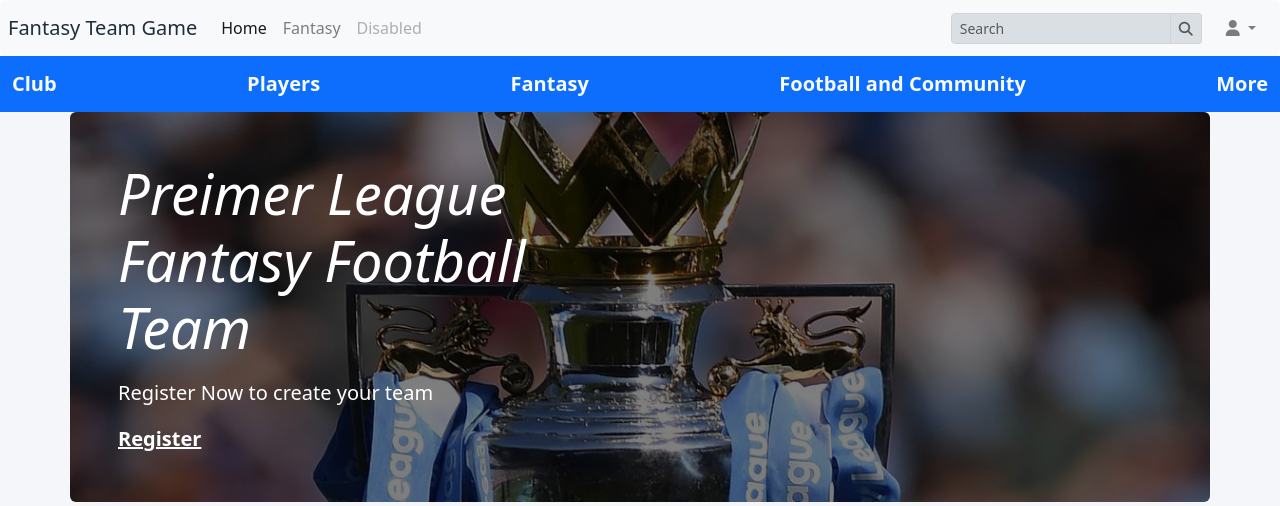
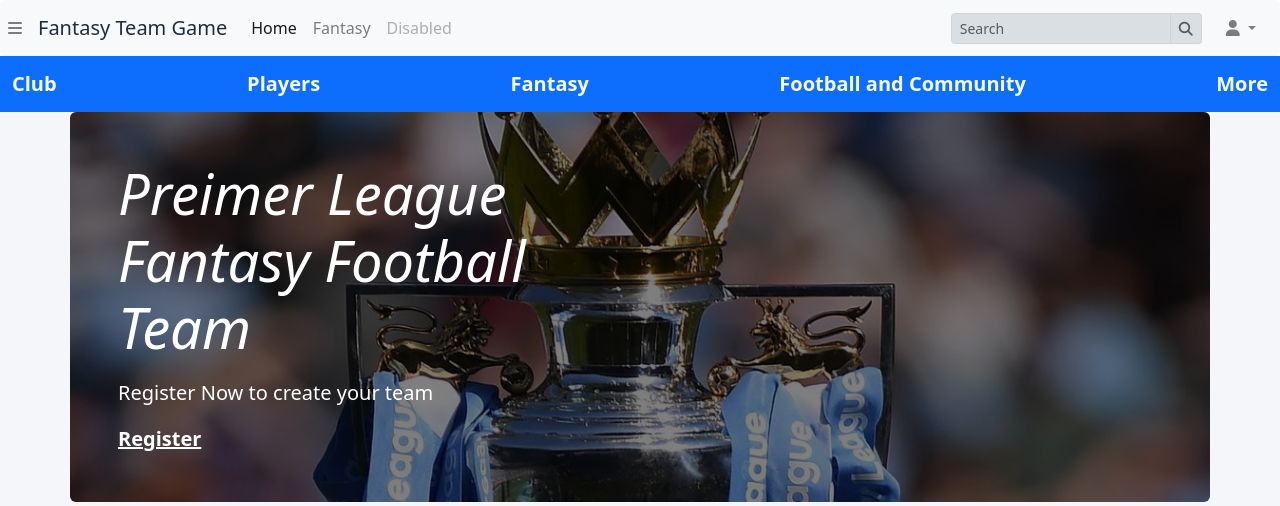
Before and after one commit to Nathius262/fantasy_team_game, a Django app: template templates/fantasy/index.html in a window 1280 px wide. Shown: the top 506 px of the page. Run offline with Django 4.2, Linux system fonts and the light colour scheme; the template is opened without the code that fills it, so the values that code supplies are empty; some libraries are stand-ins or nearby versions.

Commit message:
modified templates

```diff
--- a/templates/base.html
+++ b/templates/base.html
@@ -52,7 +52,7 @@
     {% endblock style %}
 
   </head>
-  <body class="sidebar-mini dashboard accent-primary theme-default sidebar-closed sidebar-collapse" data-admin-utc-offset="0" style="height: auto;">
+  <body class="sidebar-mini app-user model-userteam change-list accent-primary theme-default sidebar-closed sidebar-collapse" data-admin-utc-offset="0" style="height: auto;">
 
     <div id="root">
       {% block body %}
--- a/templates/snippets/navbar.html
+++ b/templates/snippets/navbar.html
@@ -1,6 +1,12 @@
 {% load static %}
 
 <nav class="navbar navbar-expand-md navbar-light bg-light rounded">
+    <ul class="navbar-nav">
+        <li class="nav-item">
+            <a class="nav-link" data-widget="pushmenu" href="#" role="button"><i class="fas fa-bars"></i></a>
+        </li>
+    </ul>
+
     <a class="navbar-brand ml-2" href="#">Fantasy Team Game</a>
 
     <form action="#" method="GET" class="form-inline order-md-last">
```
Also changed, not shown: templates/snippets/sidebar.html (+2 -10 lines).
